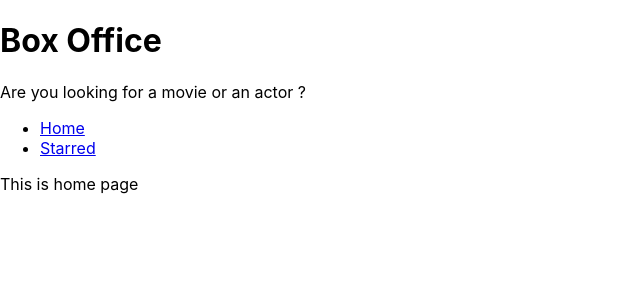
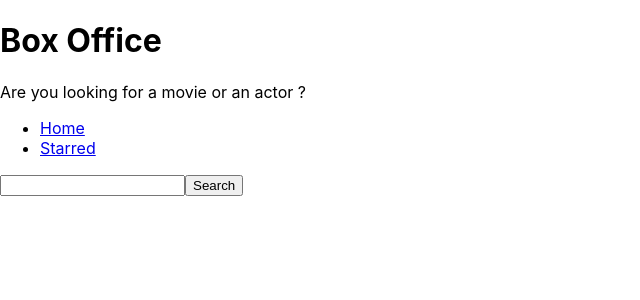
Before and after one commit to adityachaudhari911/box-office, a React (Create React App) app: page / in a window 1280 px wide. Shown: the top 300 px of the page, without its empty margins (0-640 px from the left). Built offline with nearby package versions, Linux system fonts and the light colour scheme.

Commit message:
input and connected api

```diff
--- a/src/components/Navs.js
+++ b/src/components/Navs.js
@@ -11,7 +11,7 @@
     <div>
       <ul>
         {LINKS.map(item => (
-          <li key={item}>
+          <li key={item.to}>
             <Link to={item.to}>{item.text}</Link>
           </li>
         ))}
--- a/src/pages/Home.js
+++ b/src/pages/Home.js
@@ -1,8 +1,39 @@
-import React from 'react';
+import React, { useState } from 'react';
 import MainPageLayout from '../components/MainPageLayout';
 
 const Home = () => {
-  return <MainPageLayout>This is home page</MainPageLayout>;
+  const [input, setInput] = useState('');
+
+  const onSearch = () => {
+    fetch(`https://api.tvmaze.com/search/shows?q=${input})`)
+      .then(r => r.json())
+      .then(result => {
+        console.log(result);
+      });
+  };
+
+  const onInputChange = ev => {
+    setInput(ev.target.value);
+  };
+
+  const onKeyDown = ev => {
+    if (ev.keyCode === 13) {
+      onSearch();
+    }
+  };
+  return (
+    <MainPageLayout>
+      <input
+        type="text"
+        onChange={onInputChange}
+        onKeyDown={onKeyDown}
+        value={input}
+      />
+      <button type="button" onClick={onSearch}>
+        Search
+      </button>
+    </MainPageLayout>
+  );
 };
 
 export default Home;
```
